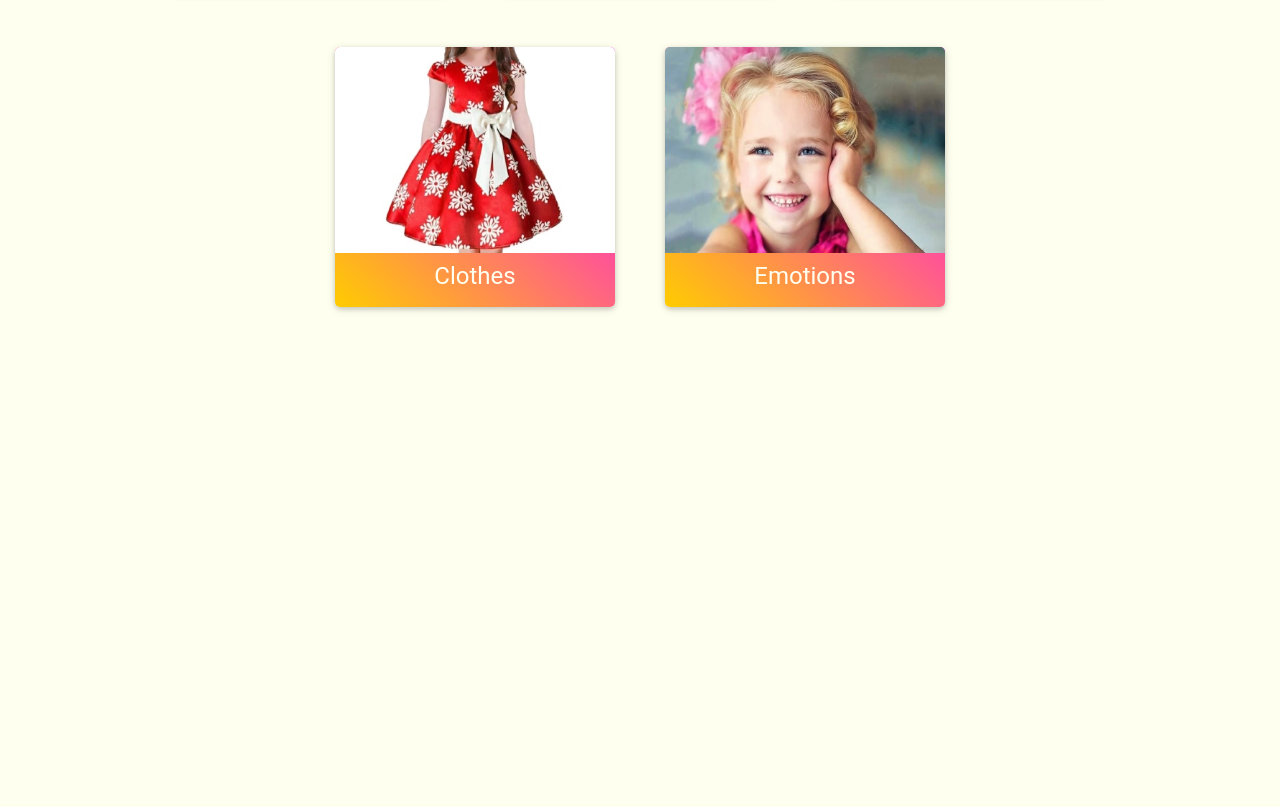
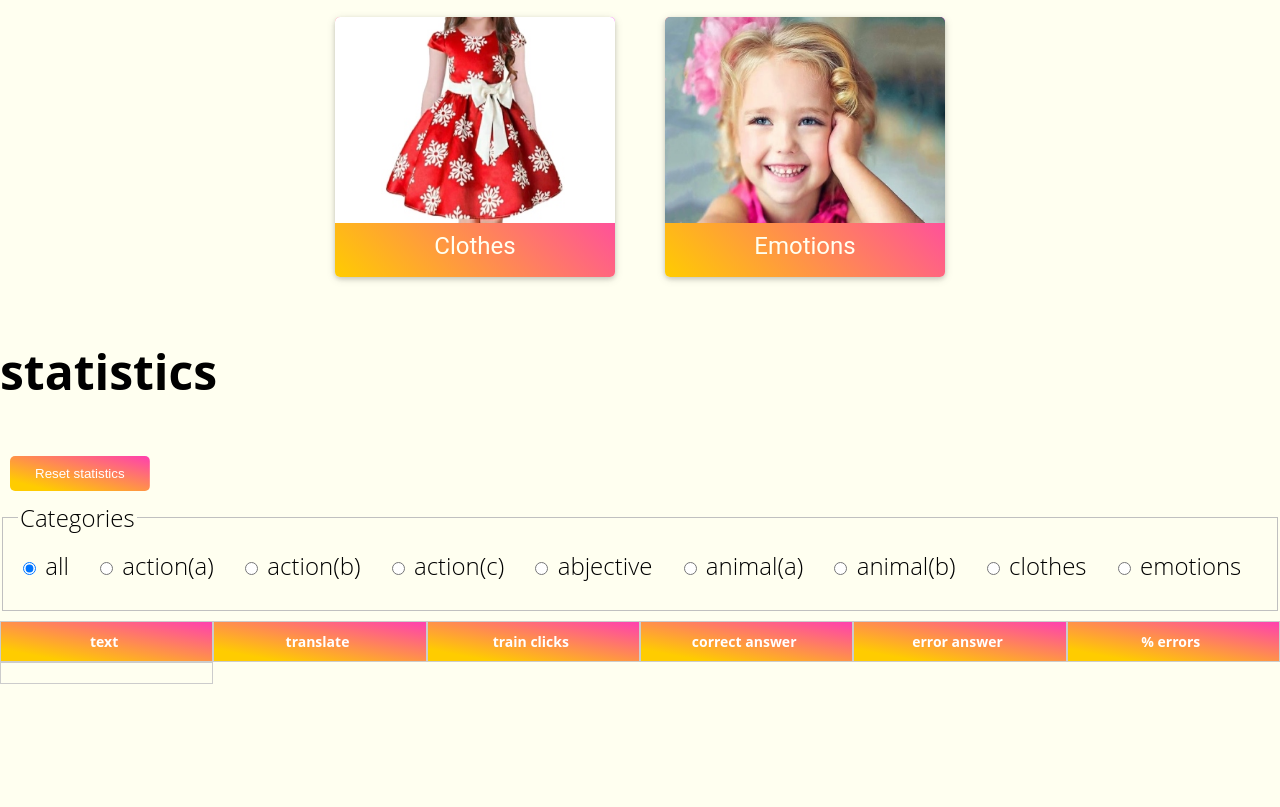
Before and after one commit to Gabriellji/english-for-kids-app, a website built with webpack: page english-for-kids/dist/index.html in a window 1280 px wide. Shown: the part 768-1575 px from the top of the page. Before the commit the page ends 1105 px from the top, so only its background shows below. Built offline with nearby package versions, Linux system fonts and the light colour scheme.

Commit message:
feat: create statistic module

```diff
--- a/english-for-kids/dist/css/app.css
+++ b/english-for-kids/dist/css/app.css
@@ -1,3 +1,7 @@
+
+* {
+  box-sizing: border-box;
+}
 
     html, body {
         font-family: 'Open Sans', sans-serif;
@@ -29,7 +33,7 @@
           max-height: 70px;
           justify-content: space-between;
           margin-top: 20px;
-          z-index: 101;
+          /* z-index: 101; */
           padding: 10px 60px;
           /* max-width: 1380px; */
           align-items: center;
@@ -38,6 +42,7 @@
         .header__logo-line .logo-hamburger {
         display:flex;
         align-items:center;
+        z-index: 104;
         }
 
         .hamburger {
@@ -80,6 +85,7 @@
 
         .header__navigation {
         position: absolute;
+        z-index: 103;
         display: flex;
         justify-content: left;
         padding: 0;
@@ -118,14 +124,17 @@
         flex-direction: column;
 
         }
+        .logo {
+          display: contents;
+        }
 
         .logo-kids {
           display: contents;
         }
 
-        .logo-kids img {
-          width: 29%;
-        }
+        .logo img {
+          width: 19%;
+       }
 
         .toggle {
           -webkit-appearance: none;
@@ -386,3 +395,89 @@
             flex-direction: column;
             align-items: center;
           }
+
+          .score {
+            display: flex;
+            justify-content: flex-end;
+            width: 100%;
+            height: 60px;
+            padding: 10px 17px;
+            overflow: hidden;
+          }
+
+          .statist {
+            min-height: 500px;
+            display: flex;
+            flex-direction: column;
+          }
+
+          .panel {
+            display: flex;
+            flex-wrap: wrap;
+            align-items: center;
+            width: 100%;
+            padding: 10px 0;
+          }
+
+          .controls__reset-button {
+            flex-shrink: 0;
+            padding: 10px 25px;
+            margin-top: 10px;
+            margin-left: 10px;
+            color: #fff;
+            background: linear-gradient(to top right, #ffcc00 15%, #ff00ff 138%);
+            background-position: 50%;
+            border: none;
+            border-radius: 5px;
+            outline: none;
+        }
+
+          .fieldset {
+            border: 1px solid silver;
+            margin: 0 2px;
+            padding: .35em .625em .75em;
+            width: 100%;
+            padding-top: 15px;
+            margin-top: 10px;
+            user-select: none;
+          }
+
+          .fieldset p {
+            display: inline-block;
+            padding: 0;
+            margin: 0 20px 10px 0;
+          }
+
+          .statistic {
+            width: 100%;
+            border-collapse: collapse;
+          }
+
+          .statistic tr {
+            display: flex;
+        }
+
+        .statistic th {
+          color: #fff;
+          cursor: pointer;
+          user-select: none;
+          background: linear-gradient(to top right, #ffcc00 15%, #ff00ff 138%);
+      }
+
+      .statistic td {
+        width: 16.66667%;
+        padding: 10px 10px 10px 5px;
+        font-size: 14px;
+        text-align: center;
+        word-wrap: break-word;
+        border: 1px solid #ccc;
+    }
+
+    .statistic th {
+      width: 16.66667%;
+      padding: 10px 10px 10px 5px;
+      font-size: 14px;
+      text-align: center;
+      word-wrap: break-word;
+      border: 1px solid #ccc;
+  }
--- a/english-for-kids/dist/index.html
+++ b/english-for-kids/dist/index.html
@@ -15,9 +15,11 @@
                 <div class="logo-hamburger">
                     <span class="header__hamburger hamburger clicked__hamburger"><span class="hamburger__line"></span></span>
                 </div>
-                <div class="logo-kids"><img src="assets/img/logEng.png" alt=""></div>
-                <div class="logo-kids"><img src="assets/img/toppng.com-children-holding-hands-png-600x211.png" alt="kids"></div>
-                <div class="logo-kids"><img src="assets/img/kidslog.png" alt=""></div>
+                <div class="logo">
+                <img src="assets/img/logEng.png" alt="">
+               <img src="assets/img/toppng.com-children-holding-hands-png-600x211.png" alt="kids">
+                <img src="assets/img/kidslog.png" alt="">
+            </div>
                 <input class="toggle" type="checkbox" />
             </div>
             <div class="overlay">
@@ -31,11 +33,77 @@
     </header>
     <main>
         <div class="wrapper">
-            <div class="score" style="width: 100%; height: 50px; padding: 20px;">
+            <div class="score">
             </div>
             <div class="main-cards-images">
             </div>
         </div>
+
+        <!-- statistic -->
+        <div class="wrapper statist">
+            <h1 class="title">statistics</h1>
+            <div class="panel">
+                <button class="controls__reset-button">Reset statistics</button>
+                <fieldset id="group" class="fieldset">
+                    <legend>Categories</legend>
+                    <p class="fieldset__filter-wrapper">
+                        <input type="radio" value="all" name="group" checked="" id="all">
+                        <label class="fieldset__text" for="all">all</label>
+                    </p>
+                    <p class="fieldset__filter-wrapper">
+                        <input type="radio" value="action(a)" name="group" id="action(a)">
+                        <label class="fieldset__text" for="action(a)">action(a)</label>
+                    </p>
+                    <p class="fieldset__filter-wrapper">
+                        <input type="radio" value="action(b)" name="group" id="action(b)">
+                        <label class="fieldset__text" for="action(b)">action(b)</label>
+                    </p>
+                    <p class="fieldset__filter-wrapper">
+                        <input type="radio" value="action(c)" name="group" id="action(c)">
+                        <label class="fieldset__text" for="action(c)">action(c)</label>
+                    </p>
+                    <p class="fieldset__filter-wrapper">
+                        <input type="radio" value="abjective" name="group" id="abjective">
+                        <label class="fieldset__text" for="abjective">abjective</label>
+                    </p>
+                    <p class="fieldset__filter-wrapper">
+                        <input type="radio" value="animal(a)" name="group" id="animal(a)">
+                        <label class="fieldset__text" for="animal(a)">animal(a)</label>
+                    </p>
+                    <p class="fieldset__filter-wrapper">
+                        <input type="radio" value="animal(b)" name="group" id="animal(b)">
+                        <label class="fieldset__text" for="animal(b)">animal(b)</label>
+                    </p>
+                    <p class="fieldset__filter-wrapper">
+                        <input type="radio" value="clothes" name="group" id="clothes">
+                        <label class="fieldset__text" for="clothes">clothes</label>
+                    </p>
+                    <p class="fieldset__filter-wrapper">
+                        <input type="radio" value="emotions" name="group" id="emotions">
+                        <label class="fieldset__text" for="emotions">emotions</label>
+                    </p>
+                </fieldset>
+            </div>
+            <table class="statistic">
+               <thead>
+                   <tr>
+                    <th>text</th>
+                    <th>translate</th>
+                    <th>train clicks</th>
+                    <th>correct answer</th>
+                    <th>error answer</th>
+                    <th>% errors</th>
+                   </tr>
+               </thead>
+               <tbody>
+                   <tr>
+                       <td></td>
+                   </tr>
+               </tbody>
+
+            </table>
+        </div>
+        <!-- end statistic -->
         <div class="image finish-round-succes">
             <img src="assets/img/success.jpg" alt="success">
         </div>
```
Also changed, not shown: english-for-kids/src/model/Statistic.js (added, +40 -0 lines).
